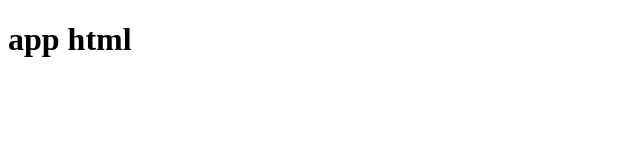
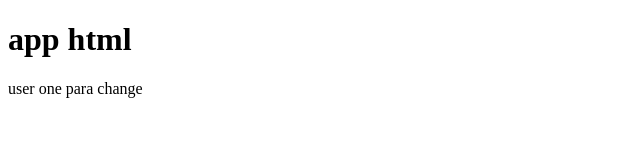
Before and after one commit to suresh2648/testinggit, a plain HTML site: page app.html in a window 1280 px wide. Shown: the whole page, without its empty margins (0-640 px from the left). Drawn offline with Linux system fonts and the light colour scheme.

Commit message:
user change u1 single line

```diff
--- a/app.html
+++ b/app.html
@@ -10,6 +10,7 @@
 <body>
     <h1>app html</h1>
 
+    <p>user one para change</p>
 </body>
 
 </html>
```
